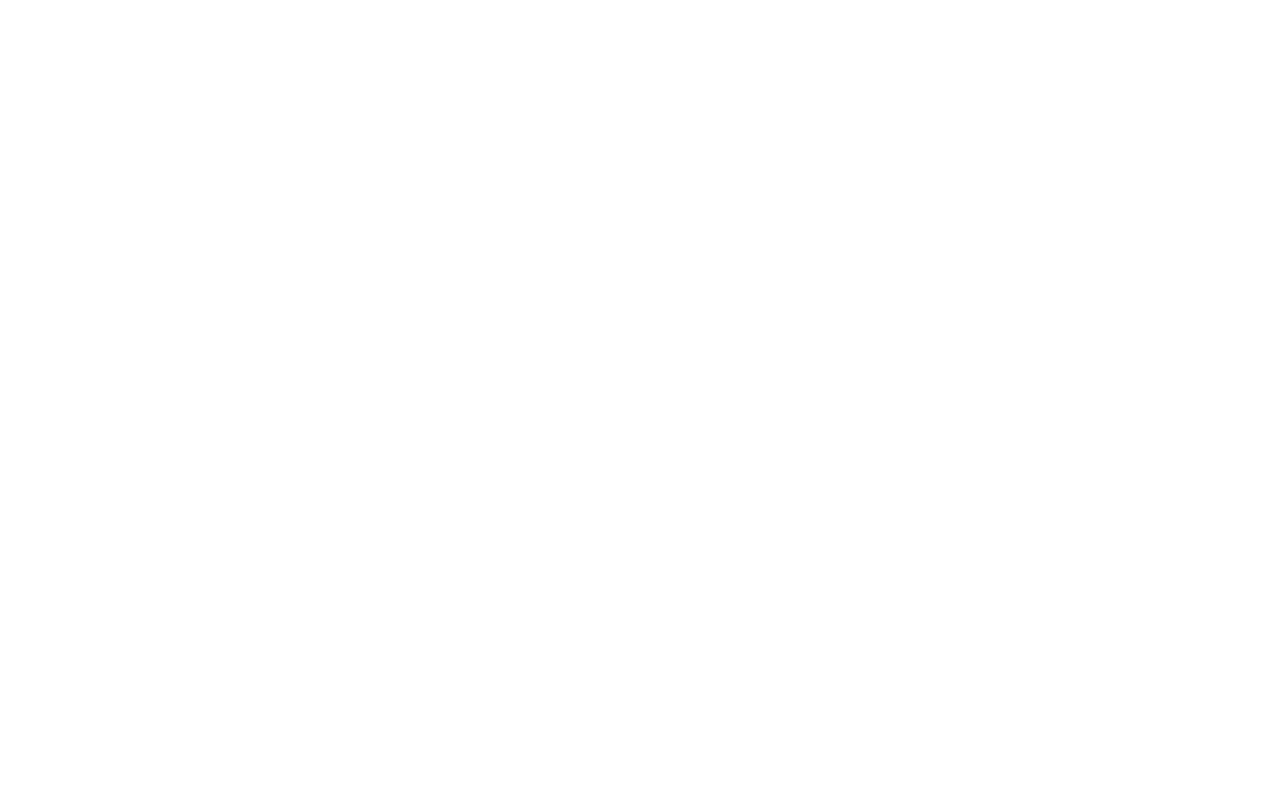
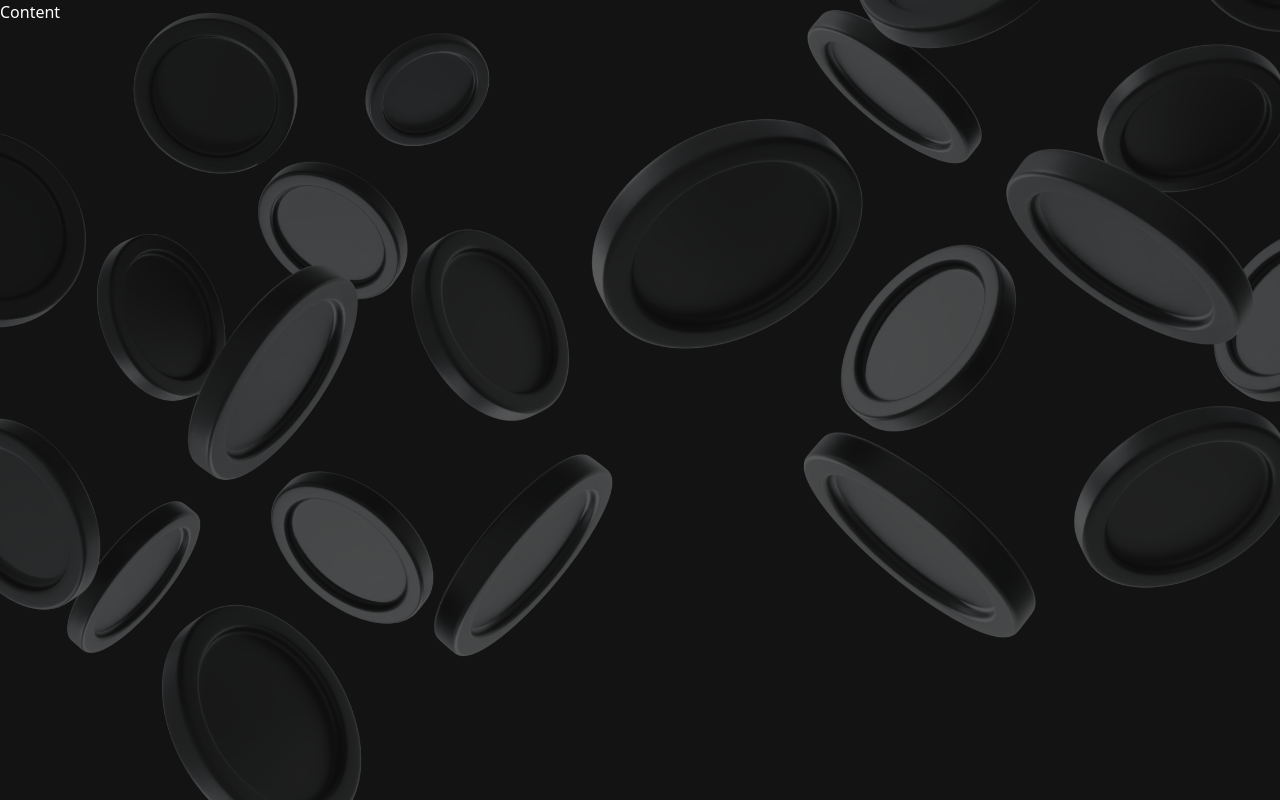
Before and after one commit to Jheff4/wallet., a React (Vite) app: page / in a window 1280 px wide. Built offline with nearby package versions, Linux system fonts and the light colour scheme.

Commit message:
add hero background

```diff
--- a/src/App.jsx
+++ b/src/App.jsx
@@ -1,7 +1,12 @@
 import './App.css';
+import Hero from './components/Hero';
 
 function App() {
-  return <></>;
+  return (
+    <div className="w-full min-h-[100vh] bg-[#131313]">
+      <Hero />
+    </div>
+  );
 }
 
 export default App;
--- /dev/null
+++ b/src/components/Hero.jsx
@@ -0,0 +1,12 @@
+import bgImage from '../assets/heroBg.png';
+
+function Hero() {
+  return (
+    <div className="relative w-full min-h-[800px] overflow-hidden">
+      <img src={bgImage} className="block absolute top-0 left-0 z-0" />
+      <div className="z-20 text-white">Content</div>
+    </div>
+  );
+}
+
+export default Hero;
```
Also changed, not shown: src/assets/heroBg.png (added).
